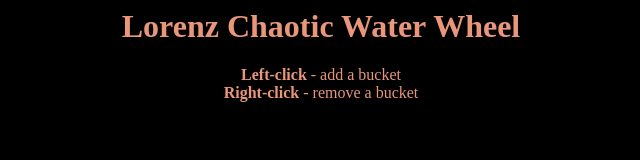
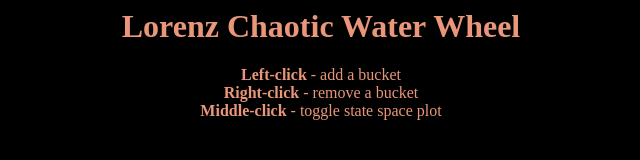
Before and after one commit to skeeto/ChaosWheel, a plain HTML site: page index.html in a window 1280 px wide. Shown: the whole page, without its empty margins (319-959 px from the left). Drawn offline with Linux system fonts and the light colour scheme.

Commit message:
Added note on page about the new middle click toggle.

```diff
--- a/index.html
+++ b/index.html
@@ -12,7 +12,8 @@
       </p>
     <p>
       <b>Left-click</b> - add a bucket<br/>
-      <b>Right-click</b> - remove a bucket
+      <b>Right-click</b> - remove a bucket<br/>
+      <b>Middle-click</b> - toggle state space plot<br/>
     </p>
     </center>
   </body>
```
